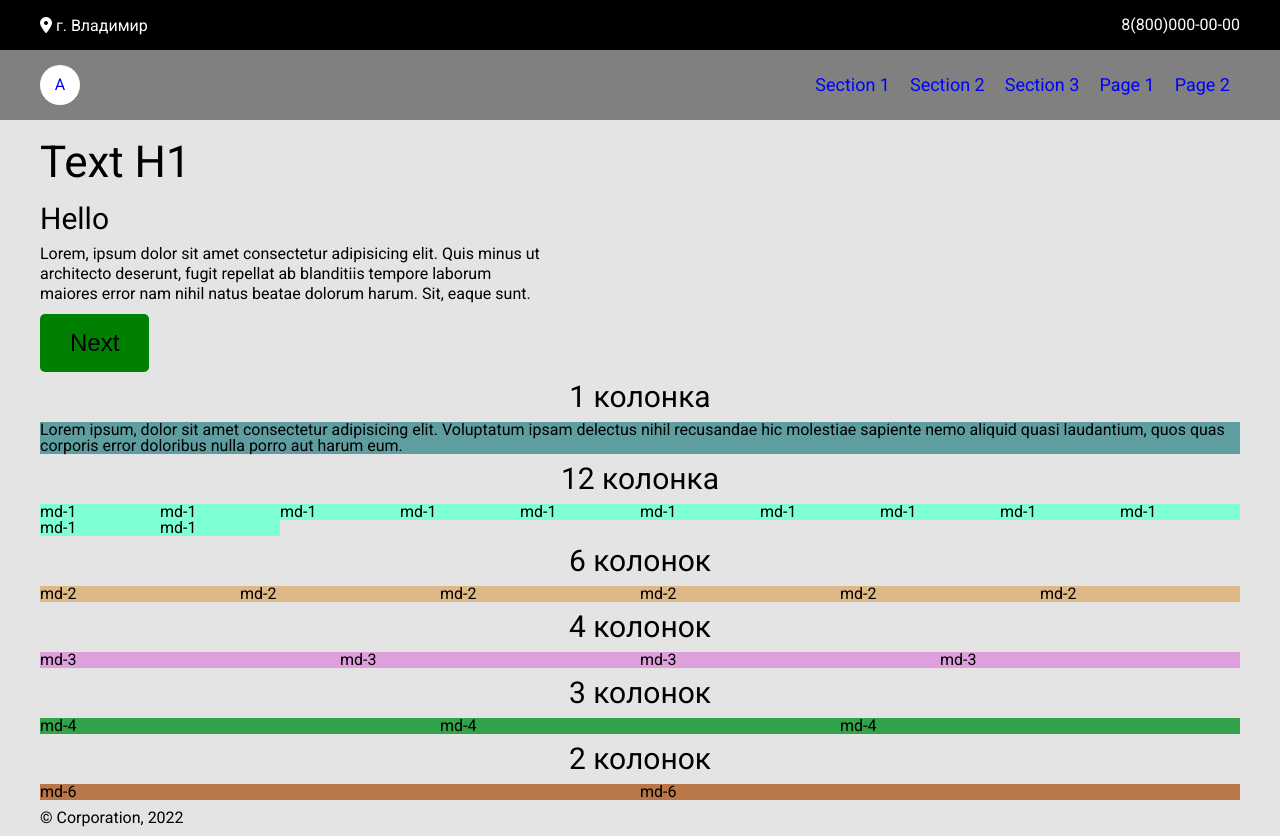
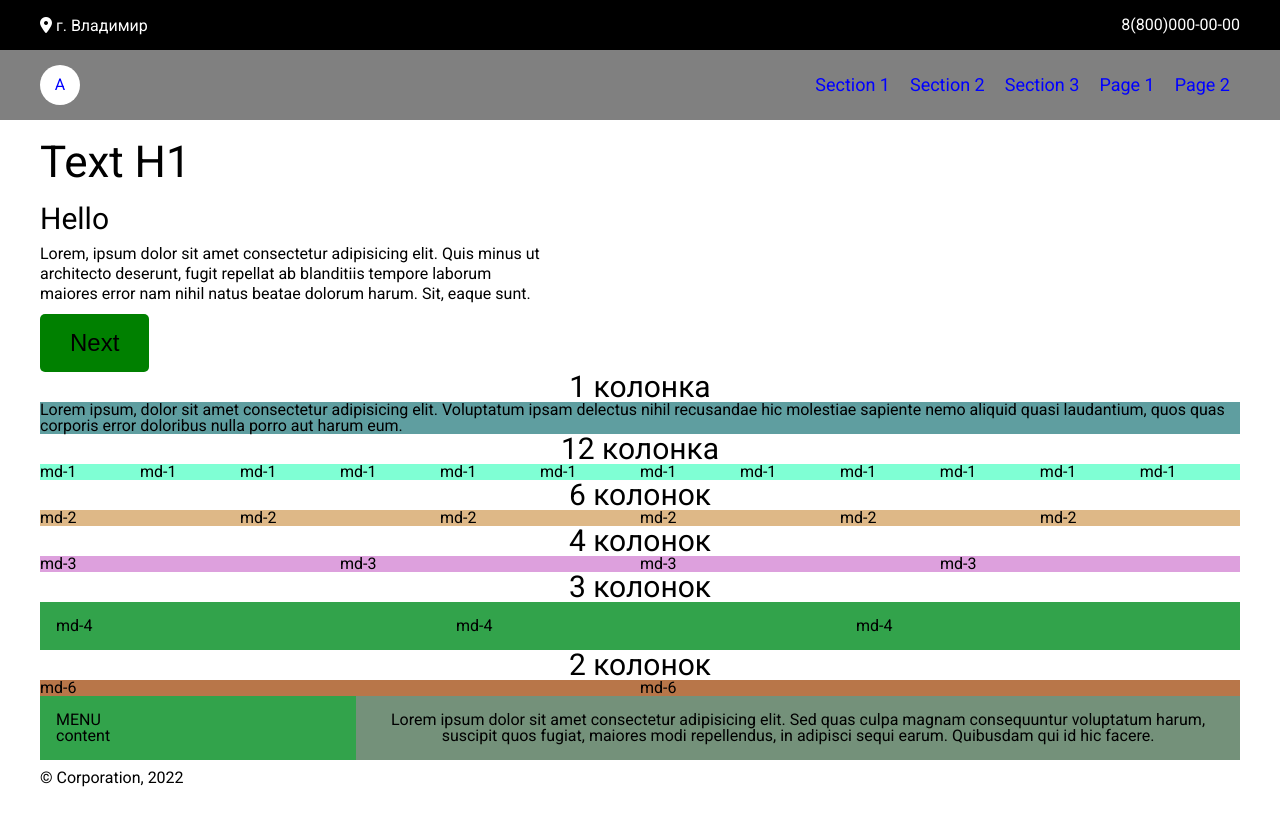
Before and after one commit to antontravkin/sample, a plain HTML site: page index.html in a window 1280 px wide. After the commit the page ends 800 px from the top, so only its background shows below. Drawn offline with Linux system fonts and the light colour scheme.

Commit message:
18.02.2022

```diff
--- a/assets/js/main.js
+++ b/assets/js/main.js
@@ -1,4 +1,4 @@
-/* =============== menu ================= */
+/* =============== Menu ================= */
 
 "use strict";
 const isMobile = {
--- a/assets/scss/_menu.scss
+++ b/assets/scss/_menu.scss
@@ -38,6 +38,7 @@
         display: flex;
         align-items: center;
         justify-content: center;
+        z-index: 0;
     }
 
 }
@@ -60,7 +61,7 @@
         right: 0;
         background-color: $bgList;
         padding: 15px;
-        min-width: 200px;
+
     }
     &__sub-list li {
         margin-bottom: 10px;
@@ -70,6 +71,8 @@
     }
     &__sub-link {
         color: $link;
+        white-space: nowrap;
+
     }
     &__sub-link:hover {
         text-decoration: underline;
@@ -204,8 +207,6 @@ body._touch{
             top: 0;
             left: 0;
             height: 70px;
-            background-color: $bgMenu;
-            z-index: 2;
         }
     }
 
--- a/assets/scss/_screens.scss
+++ /dev/null
@@ -1,7 +0,0 @@
-/* ===========Screens============ */
-$xxl: 1400px;
-$xl: 1200px;
-$l: 992px;
-$m: 768px;
-$s: 567px;
-$sm: 425px;
--- a/assets/scss/_var.scss
+++ b/assets/scss/_var.scss
@@ -1,5 +1,5 @@
-
-$bgmain: #e4e4e4;
+/* ===========Color============ */
+$bgmain: #ffffff;
 $bgMenu: gray;
 $bgMenuMob: rgba(173, 185, 184, 0.9);
 $bgList: rgb(156, 184, 168);
@@ -8,4 +8,11 @@ $link: blue;
 $linkHov: red;
 $colorBtn: green;
 
-$width: 1200px;
+
+/* ===========Screens============ */
+$xxl: 1400px;
+$xl: 1200px;
+$l: 992px;
+$m: 768px;
+$s: 567px;
+$sm: 425px;
--- a/assets/scss/main.scss
+++ b/assets/scss/main.scss
@@ -1,6 +1,5 @@
 /* ===========Import============ */
 @import '_var';
-@import '_screens';
 @import '_reset';
 @import '_menu';
 @import '_footer';
@@ -14,14 +13,12 @@ body{
     background-color: $bgmain;
     font-size: 16px;
     transition: all 0.3s ease 0.5s ;
-
 }
 h1{
     font-size: 44px;
 }
 h2{
     font-size: 30px;
-    margin: 10px 0;
 }
 a{
     color: $link;
@@ -44,7 +41,7 @@ a{
     background-color: cadetblue;
 }
 .col-md-1{
-    width: 10%;
+    width: 8.3333%;
     background-color: aquamarine;
 }
 .col-md-2{
@@ -56,6 +53,7 @@ a{
     background-color: plum;
 }
 .col-md-4{
+    padding: 1rem;
     width: 33.3333%;
     background-color: rgb(50, 163, 75);
 }
@@ -63,7 +61,12 @@ a{
     width: 50%;
     background-color: rgb(184, 118, 73);
 }
-.column{
+.col-md-9{
+    padding: 1rem;
+    width: 66.6666%;
+    background-color: rgb(116, 145, 122);
+}
+.wrap{
     flex-wrap: wrap;
 }
 .text-center{
--- a/index.html
+++ b/index.html
@@ -9,6 +9,7 @@
     </head>
     <body>
         <header class="header">
+            <!--top- menu-->
             <div class="header__top">
                 <div class="container">
                     <div class="row header__top-info">
@@ -26,6 +27,7 @@
                     <div class="menu__icon">
                         <span></span>
                     </div>
+                    <!-- main menu -->
                     <nav data-sub_menu_auto_close="true" class="menu__body">
                         <ul class="menu__list">
                             <li>
@@ -81,6 +83,7 @@
                 </div>
             </div>
         </header>
+        <!-----------------Content---------------->
         <section class="main">
             <div class="container">
                 <h1>Text H1</h1>
@@ -117,7 +120,7 @@
                     </div>
                 </div>
                 <h2 class="text-center">12 колонка</h2>
-                <div class="row column">
+                <div class="row wrap">
                     <div class="col-md-1">md-1</div>
                     <div class="col-md-1">md-1</div>
                     <div class="col-md-1">md-1</div>
@@ -160,7 +163,25 @@
                 </div>
             </div>
         </section>
-
+        <div class="section">
+            <div class="container">
+                <div class="row">
+                    <div class="col-md-4">
+                        <h3>MENU</h3>
+                        <p>content</p>
+                    </div>
+                    <div class="col-md-9 text-center">
+                        <p>
+                            Lorem ipsum dolor sit amet consectetur adipisicing
+                            elit. Sed quas culpa magnam consequuntur voluptatum
+                            harum, suscipit quos fugiat, maiores modi
+                            repellendus, in adipisci sequi earum. Quibusdam qui
+                            id hic facere.
+                        </p>
+                    </div>
+                </div>
+            </div>
+        </div>
         <footer class="footer">
             <div class="container">
                 <p>© Сorporation, 2022</p>
```
Also changed, not shown: assets/css/main.css.
